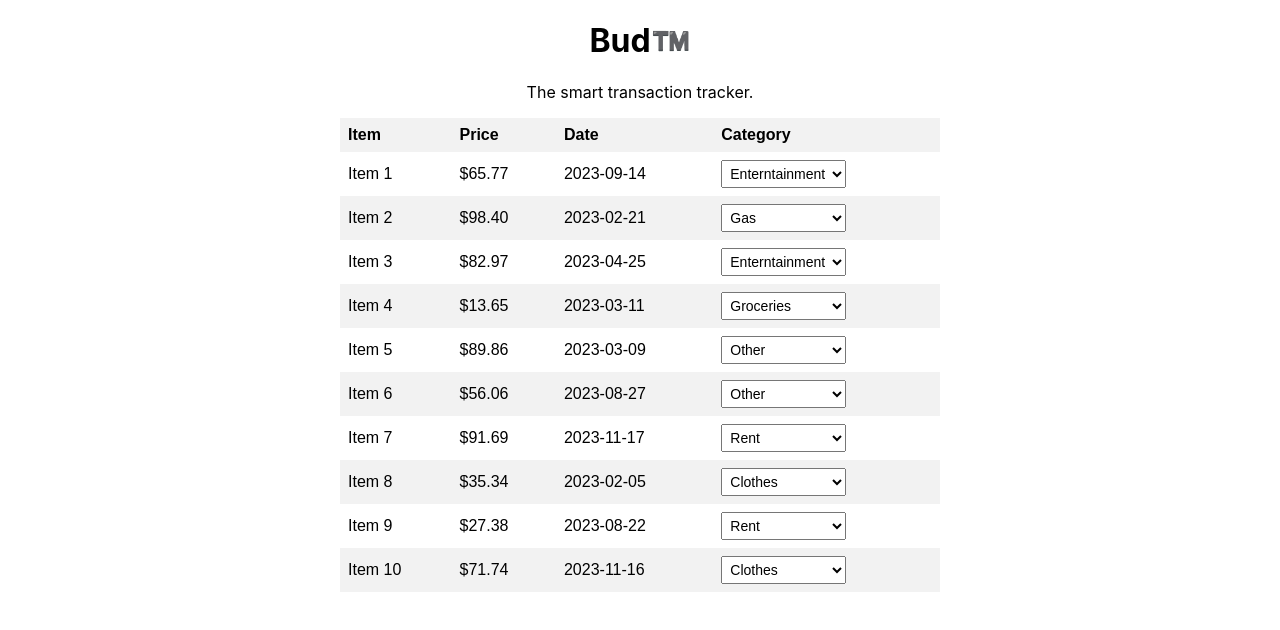
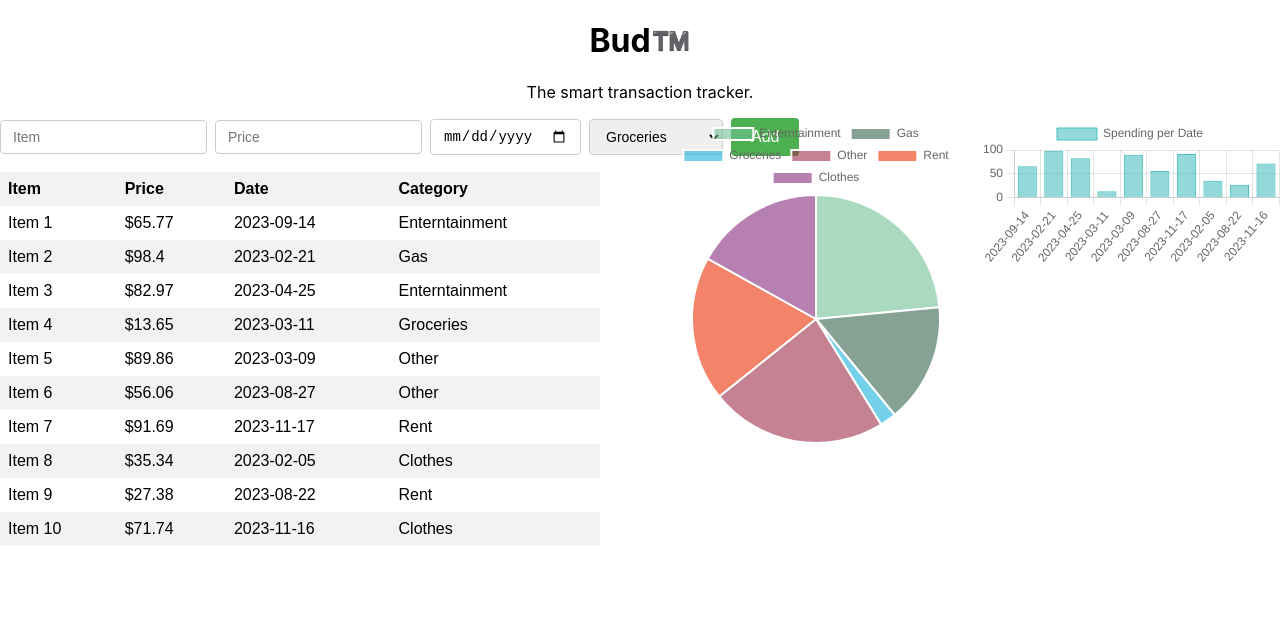
Before and after one commit to jackherberger/Bud, a React (Create React App) app in the folder budapp/client/: page /transactions in a window 1280 px wide. Shown: the top 630 px of the page. Built offline with nearby package versions, Linux system fonts and the light colour scheme; the HTML template or start-up script is replaced by a standard one.

Commit message:
Touched up frontend

```diff
--- a/budapp/client/src/App.js
+++ b/budapp/client/src/App.js
@@ -1,14 +1,14 @@
 import React, { useState, useEffect } from "react";
 import { BrowserRouter as Router, Routes, Route } from "react-router-dom";
 import TransactionTable from "./TransactionTable";
-// import CategoryPieChart from './CategoryPieChart';
-import "./App.css"; // Import your CSS file
+import CategoryPieChart from './CategoryPieChart';
+import DateBarChart from './DateBarChart';
+import "./App.css";
 import Login from "./login";
 import SignUp from "./signup";
 
+
 function App() {
-  const [transactions, setTransactions] = useState([]);
-
   useEffect(() => {
     // Function to generate a random transaction
     const generateRandomTransaction = (id) => {
@@ -52,19 +52,23 @@ function App() {
     setTransactions(randomTransactions);
   }, []); // Empty dependency array to run this effect only once
 
+
+
+
+  const [transactions, setTransactions] = useState([]);
+
+  const handleAddTransaction = (newTransaction) => {
+
+    // Update the transactions array by adding the new transaction
+    setTransactions([...transactions, newTransaction]);
+  };
+
+  const onAddTransaction = (newTransaction) => {
+    // Add the new transaction to your data state
+    setTransactions([...transactions, newTransaction]);
+  };
+
   return (
-    //   <div className="App">
-    //     <h1> Bud™️ </h1>
-    //     <p>The smart transaction tracker.</p>
-    //     {/* <TransactionTable transactions={transactions} /> */}
-    //     <Router>
-    //       <Routes>
-    //         <Route exact path="/" element={<Login />} />
-    //         <Route path = "/transactions" element={<TransactionTable transactions={transactions} />} />
-    //       </Routes>
-    //     </Router>
-    //     {/* <CategoryPieChart transactions={transactions} /> */}
-    //   </div>
     <div className="App">
       <h1> Bud™️ </h1>
       <p>The smart transaction tracker.</p>
@@ -75,11 +79,22 @@ function App() {
           <Route path="/signup" element={<SignUp />} />
           <Route
             path="/transactions"
-            element={<TransactionTable transactions={transactions} />}
+            element={
+              <div style={{ display: 'flex' }}>
+                <div style={{ flex: 2 }}>
+                  <TransactionTable transactions={transactions} onAddTransaction={onAddTransaction} />
+                </div>
+                <div style={{ flex: 1 }}>
+                  <CategoryPieChart transactions={transactions} onAddTransaction={onAddTransaction} />
+                </div>
+                <div>
+                  <DateBarChart transactions={transactions} />
+                </div>
+              </div>
+            }
           />
         </Routes>
       </Router>
-      {/* <CategoryPieChart transactions={transactions} /> */}
     </div>
   );
 }
--- /dev/null
+++ b/budapp/client/src/CategoryPieChart.js
@@ -0,0 +1,69 @@
+import React, { useEffect, useRef } from 'react';
+import Chart from 'chart.js/auto';
+
+const CategoryPieChart = ({ transactions }) => {
+  const chartRef = useRef(null);
+
+  useEffect(() => {
+    if (transactions.length === 0) {
+      // Display a message when there are no transactions
+      return;
+    }
+
+    if (chartRef.current) {
+      // Destroy the existing chart if it exists
+      chartRef.current.destroy();
+    }
+
+    // Group transactions by category
+    const groupedTransactions = transactions.reduce((groups, transaction) => {
+      const { category } = transaction;
+      if (!groups[category]) {
+        groups[category] = 0;
+      }
+      groups[category] += transaction.price;
+      return groups;
+    }, {});
+
+    const categoryNames = Object.keys(groupedTransactions);
+    const backgroundColors = generateRandomColors(categoryNames.length);
+
+    const chartData = {
+      labels: categoryNames,
+      datasets: [
+        {
+          data: Object.values(groupedTransactions),
+          backgroundColor: backgroundColors,
+        },
+      ],
+    };
+
+    // Render the pie chart
+    const ctx = document.getElementById('category-pie-chart').getContext('2d');
+    chartRef.current = new Chart(ctx, {
+      type: 'pie',
+      data: chartData,
+    });
+  }, [transactions]);
+
+  // Generate random colors for the categories
+  const generateRandomColors = (count) => {
+    const colors = [];
+    for (let i = 0; i < count; i++) {
+      const color = `rgba(${Math.floor(Math.random() * 256)}, ${Math.floor(
+        Math.random() * 256
+      )}, ${Math.floor(Math.random() * 256)}, 0.6)`;
+      colors.push(color);
+    }
+    return colors;
+  };
+
+  return (
+    <div>
+      <canvas id="category-pie-chart" />
+      {transactions.length === 0 && <p>No transactions to display.</p>}
+    </div>
+  );
+};
+
+export default CategoryPieChart;
--- /dev/null
+++ b/budapp/client/src/DateBarChart.js
@@ -0,0 +1,57 @@
+import React, { useEffect, useRef } from 'react';
+import Chart from 'chart.js/auto';
+
+const DateBarChart = ({ transactions }) => {
+  const chartRef = useRef(null);
+
+  useEffect(() => {
+    const groupedTransactions = transactions.reduce((groups, transaction) => {
+      const { date } = transaction;
+      if (!groups[date]) {
+        groups[date] = 0;
+      }
+      groups[date] += transaction.price;
+      return groups;
+    }, {});
+
+    const chartData = {
+      labels: Object.keys(groupedTransactions),
+      datasets: [
+        {
+          label: 'Spending per Date',
+          data: Object.values(groupedTransactions),
+          backgroundColor: 'rgba(75, 192, 192, 0.6)',
+          borderColor: 'rgba(75, 192, 192, 1)',
+          borderWidth: 1,
+        },
+      ],
+    };
+
+    if (chartRef.current) {
+      // Destroy the existing chart if it exists
+      chartRef.current.destroy();
+    }
+
+    // Render the bar chart
+    const ctx = document.getElementById('date-bar-chart').getContext('2d');
+    chartRef.current = new Chart(ctx, {
+      type: 'bar',
+      data: chartData,
+      options: {
+        scales: {
+          y: {
+            beginAtZero: true,
+          },
+        },
+      },
+    });
+  }, [transactions]);
+
+  return (
+    <div>
+      <canvas id="date-bar-chart" />
+    </div>
+  );
+};
+
+export default DateBarChart;
--- a/budapp/client/src/TransactionTable.css
+++ b/budapp/client/src/TransactionTable.css
@@ -1,10 +1,13 @@
-/* TransactionTable.css */
+.container {
+  display: flex;
+  flex-direction: column;
+  align-items: center;
+}
 
 .transaction-table {
   border-collapse: collapse;
   width: 100%;
   max-width: 600px;
-  margin: 0 auto;
   font-family: Arial, sans-serif;
 }
 
@@ -25,9 +28,39 @@
   background-color: #ddd;
 }
 
-select {
-  padding: 4px;
+.add-transaction-form {
+  display: flex;
+  justify-content: space-between;
+  align-items: center;
+  margin-bottom: 16px;
+  max-width: 620px; /* Slightly wider than the table */
+}
+
+.add-transaction-form input[type="text"],
+.add-transaction-form input[type="number"],
+.add-transaction-form input[type="date"],
+.add-transaction-form select {
+  padding: 8px 12px;
+  border: 1px solid #ccc;
+  border-radius: 4px;
   font-size: 14px;
+  margin-right: 8px;
+  flex: 1;
+}
+
+.add-transaction-form button {
+  background-color: #4CAF50;
+  color: white;
+  border: none;
+  border-radius: 4px;
+  cursor: pointer;
+  font-size: 16px;
+  padding: 10px 20px;
+  transition: background-color 0.3s;
+}
+
+.add-transaction-form button:hover {
+  background-color: #45a049;
 }
 
 /* Add more custom styles as needed */
--- a/budapp/client/src/TransactionTable.js
+++ b/budapp/client/src/TransactionTable.js
@@ -1,14 +1,79 @@
 import React, { useState } from 'react';
-import './TransactionTable.css'; // Import your CSS file
+import './TransactionTable.css';
 
-function TransactionTable({ transactions }) {
+function TransactionTable({ transactions, onAddTransaction }) {
+  const categories = [
+    'Groceries', 'Clothes', 'Gas', 'Rent', 'Utilities', 'Entertainment', 'Electronics', 'Travel', 'Other'
+  ];
 
+  const [newTransaction, setNewTransaction] = useState({
+    name: '',
+    price: '',
+    date: '',
+    category: categories[0], // Default category
+  });
 
+  const handleInputChange = (e) => {
+    const { name, value } = e.target;
+    setNewTransaction({
+      ...newTransaction,
+      [name]: value,
+    });
+  };
 
-  const categories = ['Groceries', 'Clothes', 'Gas', 'Rent', 'Utilites', 'Enterntainment', 'Electronics', 'Travel', 'Other'];
+  const handleAddTransaction = () => {
+    const formattedDate = new Date(newTransaction.date).toLocaleDateString('en-US', {
+      year: 'numeric',
+      month: '2-digit',
+      day: '2-digit',
+    });
+
+    onAddTransaction(newTransaction);
+    setNewTransaction({
+      name: '',
+      price: '',
+      date: '',
+      category: categories[0],
+    });
+  };
 
   return (
-    <table className="transaction-table">
+    <div>
+      <div className="add-transaction-form">
+        <input
+          type="text"
+          name="name"
+          placeholder="Item"
+          value={newTransaction.name}
+          onChange={handleInputChange}
+        />
+        <input
+          type="number"
+          name="price"
+          placeholder="Price"
+          value={newTransaction.price}
+          onChange={handleInputChange}
+        />
+        <input
+          type="date"
+          name="date"
+          value={newTransaction.date}
+          onChange={handleInputChange}
+        />
+        <select
+          name="category"
+          value={newTransaction.category}
+          onChange={handleInputChange}
+        >
+          {categories.map((category) => (
+            <option key={category} value={category}>
+              {category}
+            </option>
+          ))}
+        </select>
+        <button onClick={handleAddTransaction}>Add</button>
+      </div>
+      <table className="transaction-table">
       <thead>
         <tr>
           <th>Item</th>
@@ -21,21 +86,15 @@ function TransactionTable({ transactions }) {
         {transactions.map((transaction) => (
           <tr key={transaction.id}>
             <td>{transaction.name}</td>
-            <td>${transaction.price.toFixed(2)}</td>
+            <td>${transaction.price}</td>
             <td>{transaction.date}</td>
-            <td>
-              <select value={transaction.category}>
-                {categories.map((category) => (
-                  <option key={category} value={category}>
-                    {category}
-                  </option>
-                ))}
-              </select>
-            </td>
+            <td>{transaction.category}</td>
           </tr>
         ))}
       </tbody>
-    </table>
+        {/* ... Table headers and existing transactions */}
+      </table>
+    </div>
   );
 }
 
```
